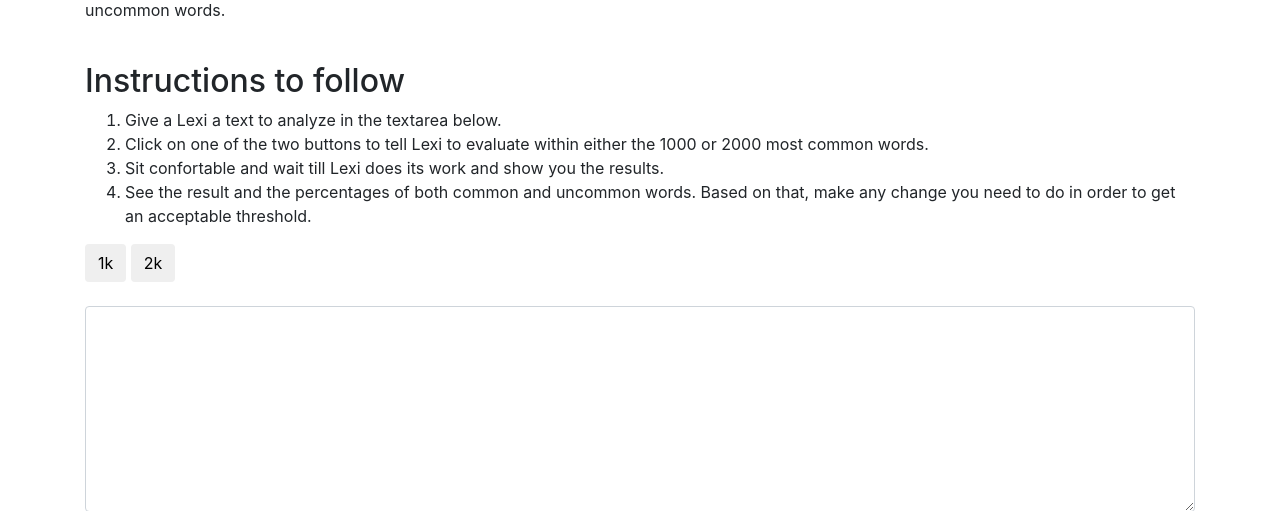
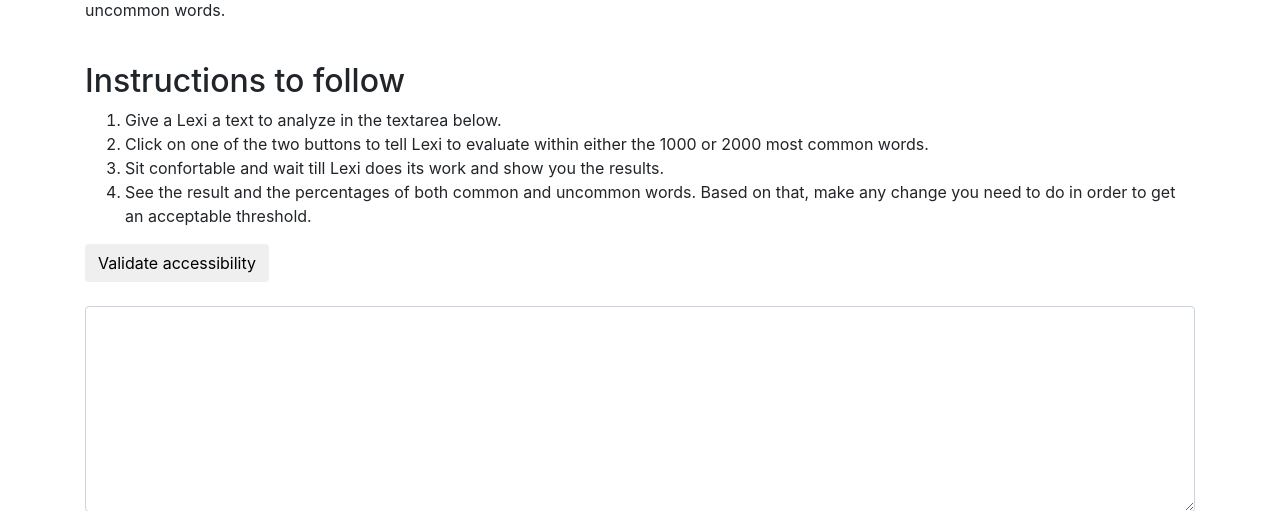
Before and after one commit to CodeforAustralia/lexiProject, a Django app: page / in a window 1280 px wide. Shown: the part 623-1134 px from the top of the page. Run offline with Django 3.2, Linux system fonts and the light colour scheme; grey boxes labelled with a size stand in for pictures from a placeholder-image service; some libraries are stand-ins or nearby versions.

Commit message:
Replace the initial two buttons for only one with Validate Accessibility label.

```diff
--- a/lexi/templates/lexi/index.html
+++ b/lexi/templates/lexi/index.html
@@ -31,8 +31,7 @@
             {%csrf_token%}
                 <div>
                     <span class="spinner-border spinner-border-sm" role="status" aria-hidden="true"></span>  <!--ToDo: Loading icon-->
-                    <button type="submit" class="btn btn-outline oneK" name="threshold" value="1000">1k</button> <!--ToDo: Give the color styles-->
-                    <button type="submit" class="btn btn-outline twoK" name="threshold" value="2000">2k</button>
+                    <button type="submit" class="btn btn-outline">Validate accessibility</button>
                 </div>
                 <textarea class="form-control my-4" name="inputText" id="textToCheck" rows="8">{{ original_message }}</textarea>
             <!--
```
